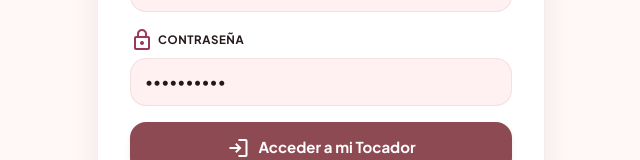
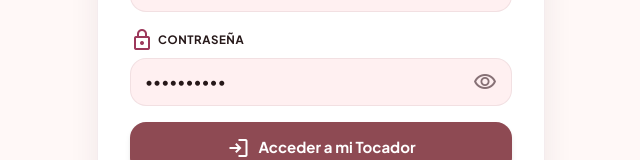
Before and after one commit to Daniielmayo/Tocador-virtual, a React (Vite) app: page / in a window 1280 px wide. Shown: the part 424-584 px from the top of the page, without its empty margins (319-959 px from the left). Built offline with nearby package versions, Linux system fonts and the light colour scheme; no server answers; the database is empty; a web font is replaced by a local one.

Commit message:
feat: add password visibility toggle to LoginView input field

```diff
--- a/src/components/LoginView.tsx
+++ b/src/components/LoginView.tsx
@@ -6,6 +6,7 @@ export const LoginView: React.FC = () => {
 
   const [email, setEmail] = useState('yulitzahernandezherrera@gmail.com');
   const [password, setPassword] = useState('Yulisa123*');
+  const [showPassword, setShowPassword] = useState(false);
   const [isLoading, setIsLoading] = useState(false);
 
   const handleSubmit = async (e: React.FormEvent) => {
@@ -79,13 +80,22 @@ export const LoginView: React.FC = () => {
             </label>
             <div className="h-12 px-3.5 rounded-2xl bg-[#fff0f1] border border-[#dac0c5]/35 flex items-center transition-all focus-within:border-[#9c385b] focus-within:bg-white">
               <input
-                type="password"
+                type={showPassword ? "text" : "password"}
                 required
                 value={password}
                 onChange={(e) => setPassword(e.target.value)}
                 placeholder="••••••••"
                 className="w-full bg-transparent text-[14px] text-[#261819] font-medium outline-none placeholder:text-[#877176]/60"
               />
+              <button
+                type="button"
+                onClick={() => setShowPassword(!showPassword)}
+                className="ml-2 text-[#877176] hover:text-[#9c385b] transition-colors focus:outline-none flex items-center"
+              >
+                <span className="material-symbols-outlined text-[20px]">
+                  {showPassword ? 'visibility_off' : 'visibility'}
+                </span>
+              </button>
             </div>
           </div>
 
```
